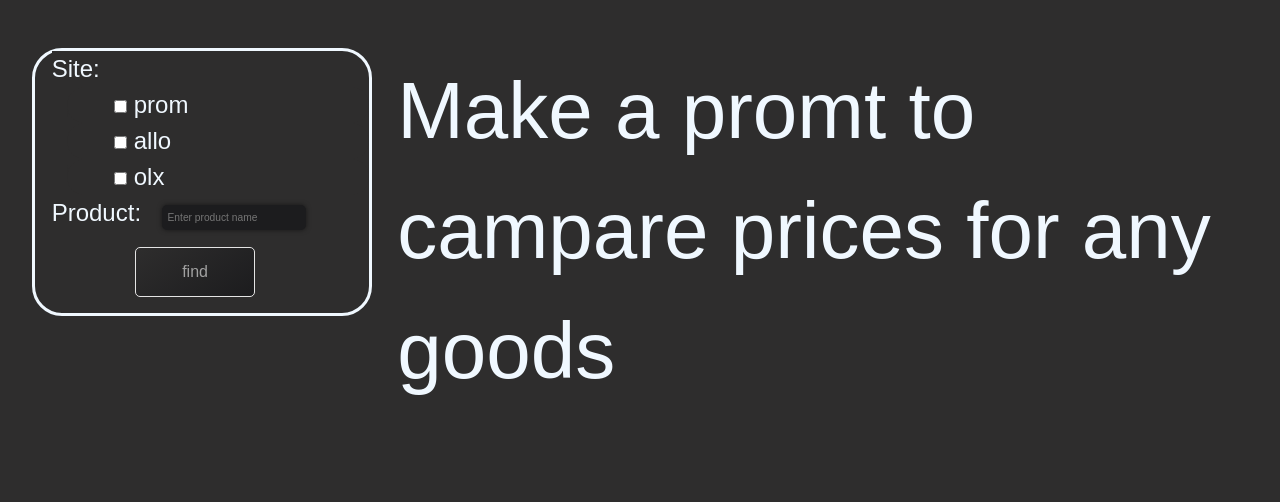
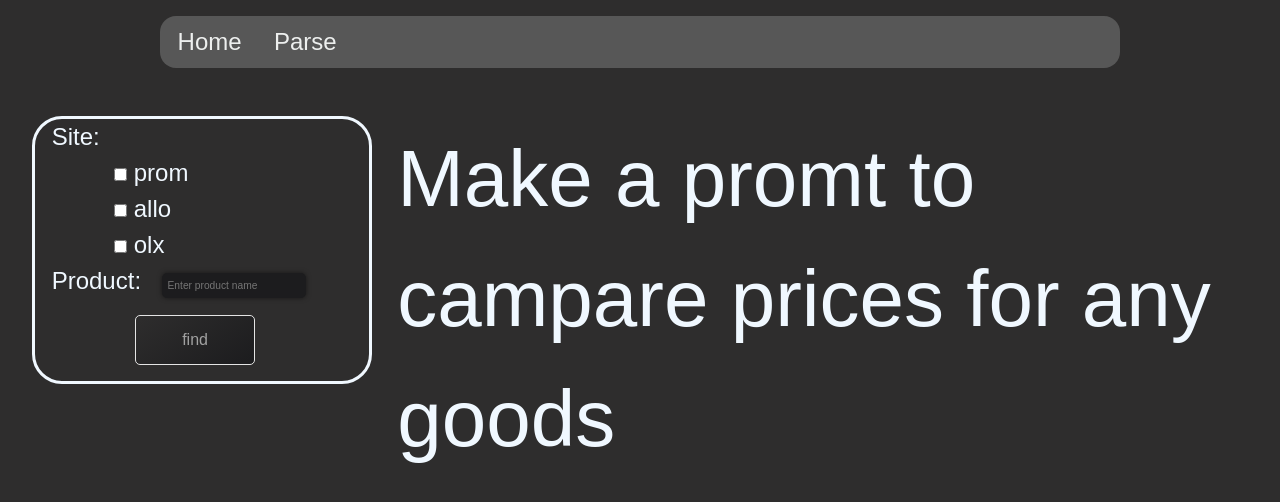
Before and after one commit to Simbobobka/SCRU, a Django app: template parsing/templates/parse.html in a window 1280 px wide. Shown: the top 502 px of the page. Run offline with Django 4.2, Linux system fonts and the light colour scheme; the template is opened without the code that fills it: values that come from a table or form of the project are taken from there, others are empty; some web fonts are replaced.

Commit message:
Urls settings

```diff
--- a/SCRU/urls.py
+++ b/SCRU/urls.py
@@ -19,5 +19,5 @@
 
 urlpatterns = [
     path('admin/', admin.site.urls),
-    path('parsing/', include('parsing.urls')),
+    path('', include('parsing.urls')),
 ]
--- a/parsing/static/css/style.css
+++ b/parsing/static/css/style.css
@@ -1,25 +1,32 @@
 @import url('https://fonts.googleapis.com/css2?family=Madimi+One&display=swap');
 
 *{
-  background-color: #2e2d2d;
+
   font-family: "Madimi One", sans-serif;
   color: aliceblue;
+}
+
+body{
+  background-color: #2e2d2d;
 }
 
 .form{
   div{
     border-radius: 30px;
   }
+
   fieldset{
     width: 50%;
     margin-left: 3rem;
   }
+
   border-style: solid;
   border-radius: 30px;
   margin-top: 3rem;
   font-weight: 400;
   font-style: normal;
   font-size: 1.2rem;
+
   label{
     font-size: 1.5rem;
     margin-left: 5%;
@@ -88,6 +95,7 @@
 .parse_page{
   display: flex;
   font-size: 5rem;
+
   h{
     padding-top: 4%;
     padding-left: 2%;
@@ -100,13 +108,52 @@
     border-top: solid #fff;
     margin-left: 2rem;
     margin-top: 2rem;
+
     a{
       display: block;
    }
   }
+
   width: 80%;
 }
 
 .price{
   float: right;
 }
+
+nav {
+  width: 60rem;
+  margin: 1rem auto 0;
+}
+
+nav ul {
+  background-color: #575757;
+  border-radius: 1rem;
+  list-style: none;
+  font-size: 1.5rem;
+  text-align:start;
+  padding-inline-start: 0rem;
+  margin-bottom: 0px;
+}
+
+nav ul li {
+  padding-left: 1%;
+  background-color: #575757;
+  display: inline-block;
+  margin: 0.5rem;
+}
+
+nav ul a {
+  color: #EDEFEE;
+  text-decoration: none;
+  background-color: #575757;
+}
+
+nav ul a:active {
+  text-decoration: underline;
+}
+
+nav ul a:hover {
+  text-decoration: underline;
+  text-decoration-thickness: 0.1rem;
+}
--- a/parsing/templates/index.html
+++ b/parsing/templates/index.html
@@ -4,17 +4,19 @@
 <head>
     <meta charset="UTF-8">
     <meta name="viewport" content="width=device-width, initial-scale=1.0">
+    <link href="https://cdn.jsdelivr.net/npm/bootstrap@5.3.3/dist/css/bootstrap.min.css" rel="stylesheet" integrity="sha384-QWTKZyjpPEjISv5WaRU9OFeRpok6YctnYmDr5pNlyT2bRjXh0JMhjY6hW+ALEwIH" crossorigin="anonymous">
+
     <link
       rel="preload"
       as="style"
       href="{% static 'css/style.css' %}"
       onload="this.rel = 'stylesheet'"
     />
-    <link href="https://cdn.jsdelivr.net/npm/bootstrap@5.3.3/dist/css/bootstrap.min.css" rel="stylesheet" integrity="sha384-QWTKZyjpPEjISv5WaRU9OFeRpok6YctnYmDr5pNlyT2bRjXh0JMhjY6hW+ALEwIH" crossorigin="anonymous">
+
     <title>Document</title>
 </head>
 <body>
-
+    {% include 'partials/header.html' %}
     <main>{% block content %}{% endblock %}</main>
 </body>
 </html>
--- a/parsing/templates/parse.html
+++ b/parsing/templates/parse.html
@@ -13,18 +13,6 @@
         <h>Make a promt to campare prices for any goods</h>
     </div>
 
-    <div class="response">
-        {% for product_name, product_price, product_url in product %}
-        <p>
-            <span class="items">
-                {{ product_name }}
-                <span class="price">
-                    {{ product_price }}₴
-                </span>
-            </span>
-            <a href="{{ product_url }}" >Click here to see in store</a>
-        </p>
-        {% endfor %}
-    </div>
+
 
 {% endblock %}
--- /dev/null
+++ b/parsing/templates/partials/header.html
@@ -0,0 +1,7 @@
+{% load static %}
+<nav id="col">
+  <ul>
+    <li><a href="{% url 'home' %}">Home</a></li>
+    <li><a href="{% url 'parse' %}">Parse</a></li>
+  </ul>
+</nav>
--- a/parsing/urls.py
+++ b/parsing/urls.py
@@ -2,6 +2,6 @@
 from . import views
 
 urlpatterns = [
-    path('parse', views.parse),
-    path('', views.index),
+    path('parse', views.parse, name='parse'),
+    path('home', views.index, name='home'),
 ]
--- a/parsing/views.py
+++ b/parsing/views.py
@@ -21,7 +21,7 @@
             parse = Parse(form.cleaned_data.get('site'), form.cleaned_data['product'])
             parse.make_request()
             context = zip(parse.cleaned_data_name, parse.cleaned_data_price, parse.cleaned_data_url)
-        return render(request, 'parse.html', {"product" : context, 'form':form})
+            return render(request, 'home.html', {"product" : context})
 
     elif request.method == 'GET':
         form = SearchForm()
```
Also changed, not shown: parsing/templates/home.html (added, +20 -0 lines).
